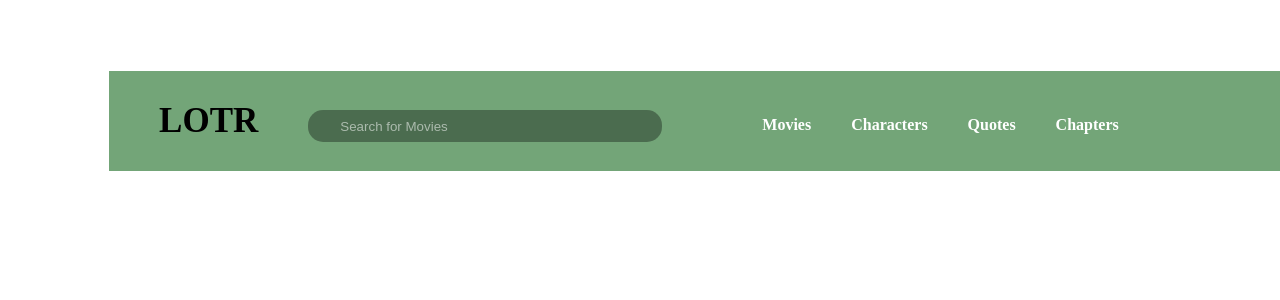
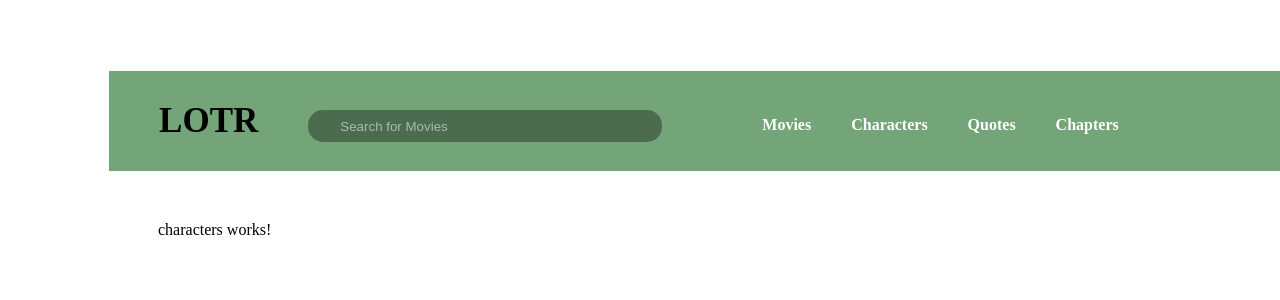
Before and after one commit to sello08/lotr, an Angular app: page /characters in a window 1280 px wide. Before the commit this address led to /. Shown: the top 300 px of the page. Built offline with nearby package versions, Linux system fonts and the light colour scheme.

Commit message:
all components link to thier routers

```diff
--- a/src/app/app-routing.module.ts
+++ b/src/app/app-routing.module.ts
@@ -1,3 +1,5 @@
+import { CharactersComponent } from './characters/characters.component';
+import { QuotesComponent } from './quotes/quotes.component';
 import { MoviesComponent } from './movies/movies.component';
 import { ChaptersComponent } from './chapters/chapters.component';
 import { NgModule } from '@angular/core';
@@ -5,6 +7,8 @@ import { RouterModule, Routes } from '@angular/router';
 
 const routes: Routes = [
   { path: 'movies', component: MoviesComponent },
+  { path: 'characters', component: CharactersComponent },
+  { path: 'quotes', component: QuotesComponent },
   { path: 'chapters', component: ChaptersComponent },
 ];
 
--- a/src/app/app.module.ts
+++ b/src/app/app.module.ts
@@ -7,6 +7,8 @@ import { AppComponent } from './app.component';
 import { HeaderComponent } from './header/header.component';
 import { ChaptersComponent } from './chapters/chapters.component';
 import { MoviesComponent } from './movies/movies.component';
+import { QuotesComponent } from './quotes/quotes.component';
+import { CharactersComponent } from './characters/characters.component';
 
 @NgModule({
   declarations: [
@@ -14,7 +16,9 @@ import { MoviesComponent } from './movies/movies.component';
     HeaderComponent,
 
     ChaptersComponent,
-    MoviesComponent
+    MoviesComponent,
+    QuotesComponent,
+    CharactersComponent
   ],
   imports: [
     BrowserModule,
--- /dev/null
+++ b/src/app/characters/characters.component.css
@@ -0,0 +1,11 @@
+.main-characters{
+    margin-left: 150px;
+    margin-top: 50px;
+    cursor: pointer;
+    list-style-type:lower-greek;
+
+
+}
+li:hover{
+    color: rgba(23, 106, 30, 0.6)
+}
--- /dev/null
+++ b/src/app/characters/characters.component.html
@@ -0,0 +1,3 @@
+<div class="main-characters">
+    <p>characters works!</p>
+</div>
--- /dev/null
+++ b/src/app/characters/characters.component.ts
@@ -0,0 +1,15 @@
+import { Component, OnInit } from '@angular/core';
+
+@Component({
+  selector: 'app-characters',
+  templateUrl: './characters.component.html',
+  styleUrls: ['./characters.component.css']
+})
+export class CharactersComponent implements OnInit {
+
+  constructor() { }
+
+  ngOnInit(): void {
+  }
+
+}
--- a/src/app/header/header.component.html
+++ b/src/app/header/header.component.html
@@ -3,8 +3,8 @@
     <h1 class="main-title">LOTR</h1>
     <input class="searchBar" placeholder="Search for Movies" />
     <span class="main-button1" routerLink="/movies">Movies</span>
-    <span class="main-button2" routerLink="/chapters">Characters</span>
-    <span class="main-button3">Quotes</span>
-    <span class="main-button3">Chapters</span>
+    <span class="main-button2" routerLink="/characters">Characters</span>
+    <span class="main-button3" routerLink="/quotes">Quotes</span>
+    <span class="main-button3" routerLink="/chapters">Chapters</span>
 
 </div>
--- /dev/null
+++ b/src/app/quotes/quotes.component.css
@@ -0,0 +1,11 @@
+.main-quotes{
+    margin-left: 150px;
+    margin-top: 50px;
+    cursor: pointer;
+    list-style-type:lower-greek;
+
+
+}
+li:hover{
+    color: rgba(23, 106, 30, 0.6)
+}
--- /dev/null
+++ b/src/app/quotes/quotes.component.html
@@ -0,0 +1,3 @@
+<div class="main-quotes">
+    <p>quotes works!</p>
+</div>
--- /dev/null
+++ b/src/app/quotes/quotes.component.ts
@@ -0,0 +1,15 @@
+import { Component, OnInit } from '@angular/core';
+
+@Component({
+  selector: 'app-quotes',
+  templateUrl: './quotes.component.html',
+  styleUrls: ['./quotes.component.css']
+})
+export class QuotesComponent implements OnInit {
+
+  constructor() { }
+
+  ngOnInit(): void {
+  }
+
+}
```
Also changed, not shown: 2 other files (tests, documents, lock files or other folders).
